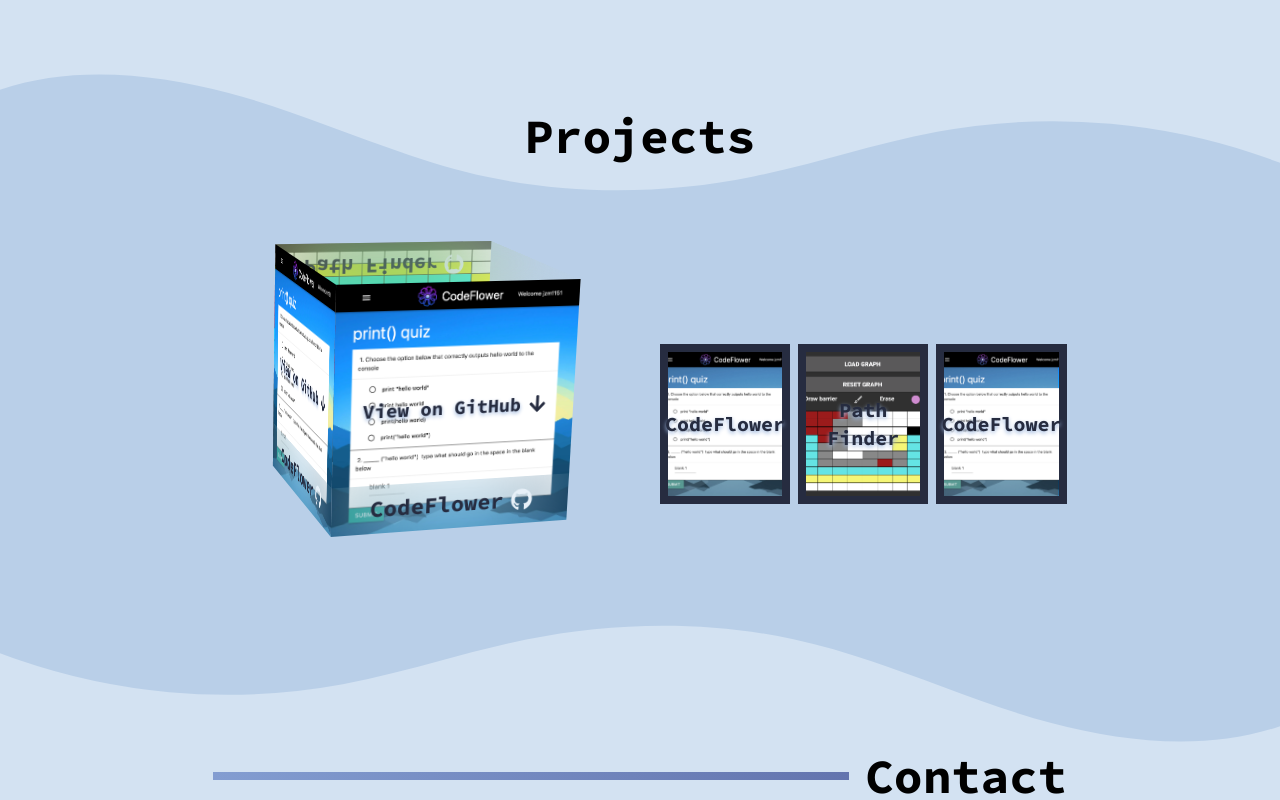
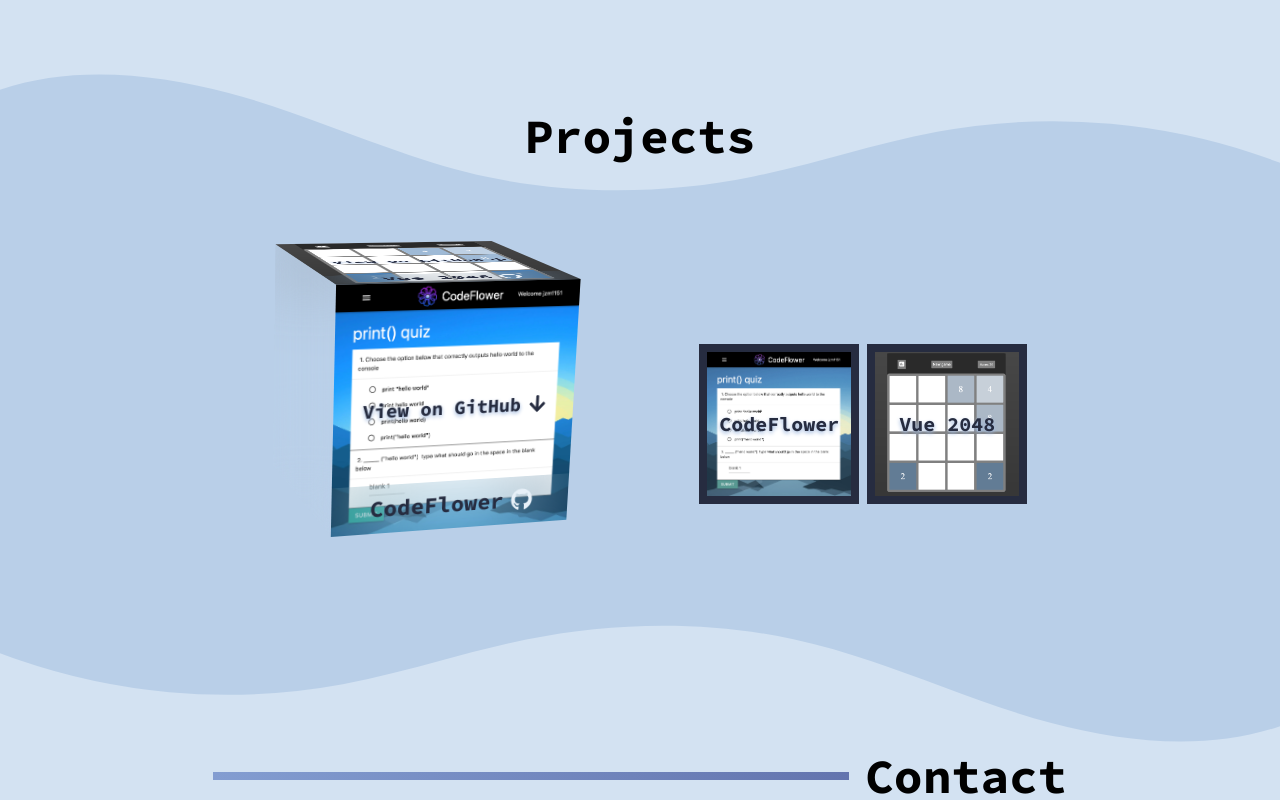
Before and after one commit to jzm1151/portfolio, a React (Vite) app: page / in a window 1280 px wide. Shown: the part 1372-2172 px from the top of the page. Built offline with nearby package versions, Linux system fonts and the light colour scheme.

Commit message:
testing with 2 projects

```diff
--- a/src/Components/Sections/ProjectsSection/ProjectsSection.css
+++ b/src/Components/Sections/ProjectsSection/ProjectsSection.css
@@ -9,11 +9,10 @@
 
 .cube {
 	position: absolute;
-	display: block;
 	width: 100%;
 	height: 100%;
 	transform-style: preserve-3d;
-	transition: transform 1s ease-in-out;
+	transition: transform 1s cubic-bezier(0.32, 0.05, 0.35, 1.6);
 }
 
 .cube-face-image {
--- a/src/Components/Sections/ProjectsSection/ProjectsSection.tsx
+++ b/src/Components/Sections/ProjectsSection/ProjectsSection.tsx
@@ -71,20 +71,15 @@
             githubHref: 'https://github.com/jzm1151/Code-Flower',
             alt: 'CodeFlower project screenshot',
         },
-        {
-            title: 'Path Finder',
-            img: 'path-finder.png',
-            githubHref: 'https://github.com/jzm1151/path-finding-visualizer-with-roomdb',
-            alt: 'Path Finder project screenshot',
-        },
+        null,
+        null,
         null,
         {
-            title: 'CodeFlower',
-            img: 'codeflower.png',
-            githubHref: 'https://github.com/jzm1151/Code-Flower',
-            alt: 'CodeFlower project screenshot',
+            title: 'Vue 2048',
+            img: 'vue-2048.png',
+            githubHref: 'https://github.com/jzm1151/vue-2048',
+            alt: 'Vue 2048 project screenshot',
         },
-        null,
         null,
     ],
 }
```
